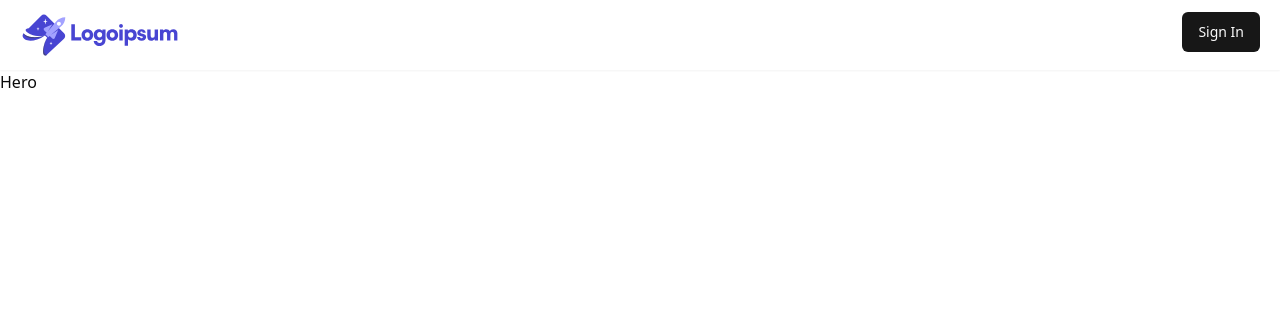
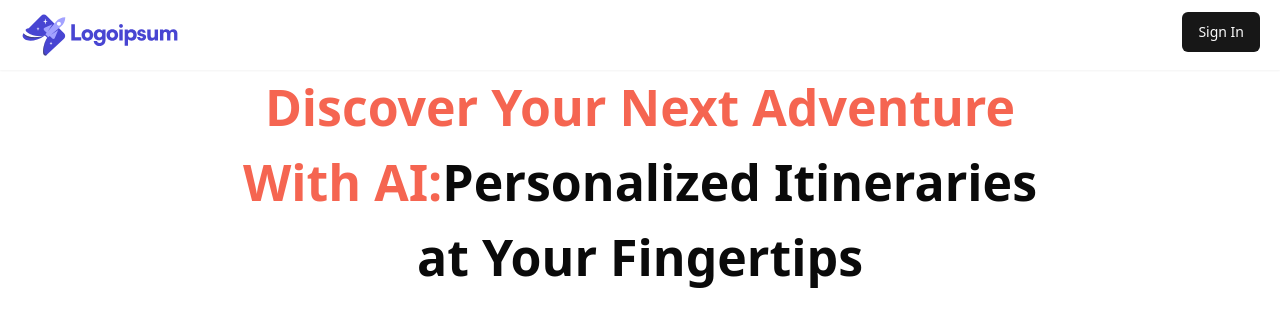
Before and after one commit to Alek30k/Ai-trip-planner, a React (Vite) app: page / in a window 1280 px wide. Shown: the top 326 px of the page. Built offline with nearby package versions, Linux system fonts and the light colour scheme.

Commit message:
last commit

```diff
--- a/src/components/ui/custom/Header.jsx
+++ b/src/components/ui/custom/Header.jsx
@@ -2,7 +2,7 @@ import { Button } from "../button";
 
 const Header = () => {
   return (
-    <div className="p-3 shadow-sm flex justify-between items-centers px-5">
+    <div className="p-3 shadow-sm flex justify-between  items-centers px-5 ">
       <img src="/logo.svg" alt="" />
       <div className="">
         <Button>Sign In</Button>
--- a/src/components/ui/custom/Hero.jsx
+++ b/src/components/ui/custom/Hero.jsx
@@ -1,5 +1,14 @@
 const Hero = () => {
-  return <div className="">Hero</div>;
+  return (
+    <div className="flex items-center mx-56 gap-9">
+      <h1 className="font-extrabold text-[50px] text-center">
+        <span className="text-[#f56551]">
+          Discover Your Next Adventure With AI:
+        </span>
+        Personalized Itineraries at Your Fingertips
+      </h1>
+    </div>
+  );
 };
 
 export default Hero;
```
